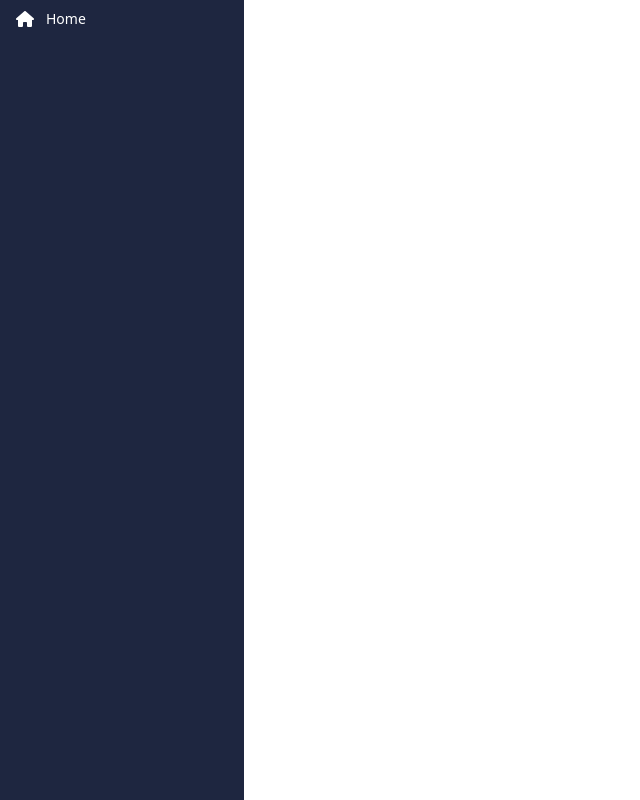
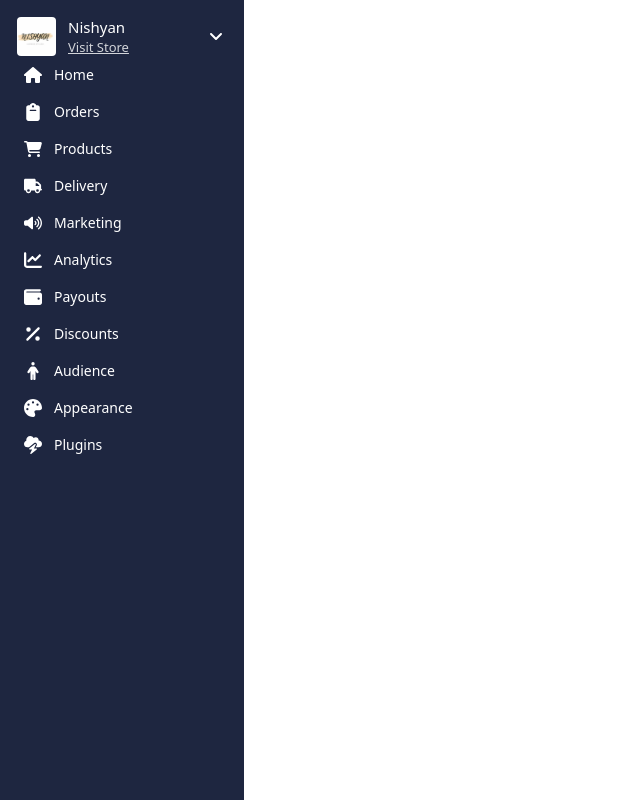
Before and after one commit to Aswin246/frontend-practice, a React (Vite) app: page / in a window 1280 px wide. Shown: the whole page, without its empty margins (0-640 px from the left). Built offline with nearby package versions, Linux system fonts and the light colour scheme.

Commit message:
Added top elements

```diff
--- a/package.json
+++ b/package.json
@@ -12,6 +12,7 @@
   "dependencies": {
     "@fortawesome/fontawesome-free": "^6.5.1",
     "@fortawesome/fontawesome-svg-core": "^6.5.1",
+    "@fortawesome/free-regular-svg-icons": "^6.5.1",
     "@fortawesome/free-solid-svg-icons": "^6.5.1",
     "@fortawesome/react-fontawesome": "^0.2.0",
     "@types/react-fontawesome": "^1.6.8",
--- a/src/Sidebar.tsx
+++ b/src/Sidebar.tsx
@@ -1,11 +1,35 @@
 import { SideElements } from "./components/SideElements";
-import { faHouse } from "@fortawesome/free-solid-svg-icons";
+import {
+  faHouse,
+  faClipboard,
+  faCartShopping,
+  faTruck,
+  faVolumeHigh,
+  faChartLine,
+  faWallet,
+  faPercent,
+  faPerson,
+  faPalette,
+  faCloudBolt,
+} from "@fortawesome/free-solid-svg-icons";
+import { TopElement } from "./components/TopElement";
 
 export function Sidebar() {
   return (
     <>
       <div className="flex flex-col h-screen  bg-[#1E2640] max-w-[244px]">
+        <TopElement />
         <SideElements text={"Home"} icon={faHouse} />
+        <SideElements text={"Orders"} icon={faClipboard} />
+        <SideElements text={"Products"} icon={faCartShopping} />
+        <SideElements text={"Delivery"} icon={faTruck} />
+        <SideElements text={"Marketing"} icon={faVolumeHigh} />
+        <SideElements text={"Analytics"} icon={faChartLine} />
+        <SideElements text={"Payouts"} icon={faWallet} />
+        <SideElements text={"Discounts"} icon={faPercent} />
+        <SideElements text={"Audience"} icon={faPerson} />
+        <SideElements text={"Appearance"} icon={faPalette} />
+        <SideElements text={"Plugins"} icon={faCloudBolt} />
       </div>
     </>
   );
--- a/src/components/SideElements.tsx
+++ b/src/components/SideElements.tsx
@@ -9,12 +9,12 @@ interface SideElementsProps {
 export function SideElements({ text, icon }: SideElementsProps) {
   return (
     <>
-      <div className=" flex flex-row justify-start items-center px-4 py-2">
+      <div className=" flex flex-row justify-start items-center px-4 py-2 ml-2">
         <FontAwesomeIcon
           className="text-white text-xl mr-2 w-[18px] h-[18px] pr-1"
           icon={icon}
         />
-        <div className="text-white text-[14px] font-medium">{text}</div>
+        <div className="text-white text-[14px] font-normal">{text}</div>
       </div>
     </>
   );
--- /dev/null
+++ b/src/components/TopElement.tsx
@@ -0,0 +1,25 @@
+import { FontAwesomeIcon } from "@fortawesome/react-fontawesome";
+import { faAngleDown } from "@fortawesome/free-solid-svg-icons";
+export function TopElement() {
+  return (
+    <>
+      <div className="flex gap-3 text-[#FFFFFF] ">
+        <div className="flex flex-row mt-4 ml-4">
+          <img
+            className=" bg-white w-[39px] h-[39px] m-[0.5px] rounded-[4px] relative"
+            src="src\dukaan.svg"
+          />
+          <div className="flex flex-col ml-3 space-between">
+            <div className="font-medium text-white text-[15px]">Nishyan</div>
+            <a className="underline leading-[16px] text-[13px] font-extralight w-fit text-[#D2D4D9]">
+              Visit Store
+            </a>
+          </div>
+          <div className="ml-20 mt-2 w-[20px] h-[20px]">
+            <FontAwesomeIcon icon={faAngleDown} />
+          </div>
+        </div>
+      </div>
+    </>
+  );
+}
```
Also changed, not shown: src/dukaan.svg (added), 1 other file (tests, documents, lock files or other folders).
